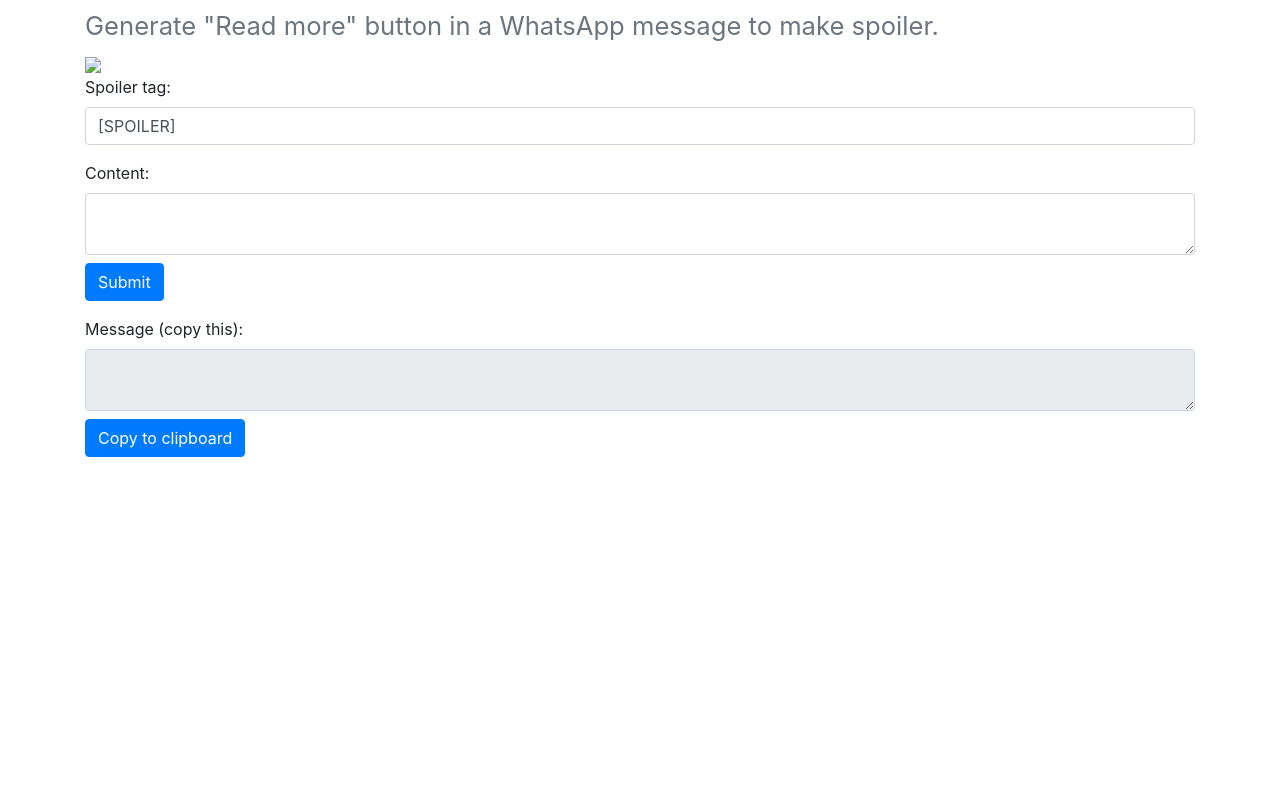
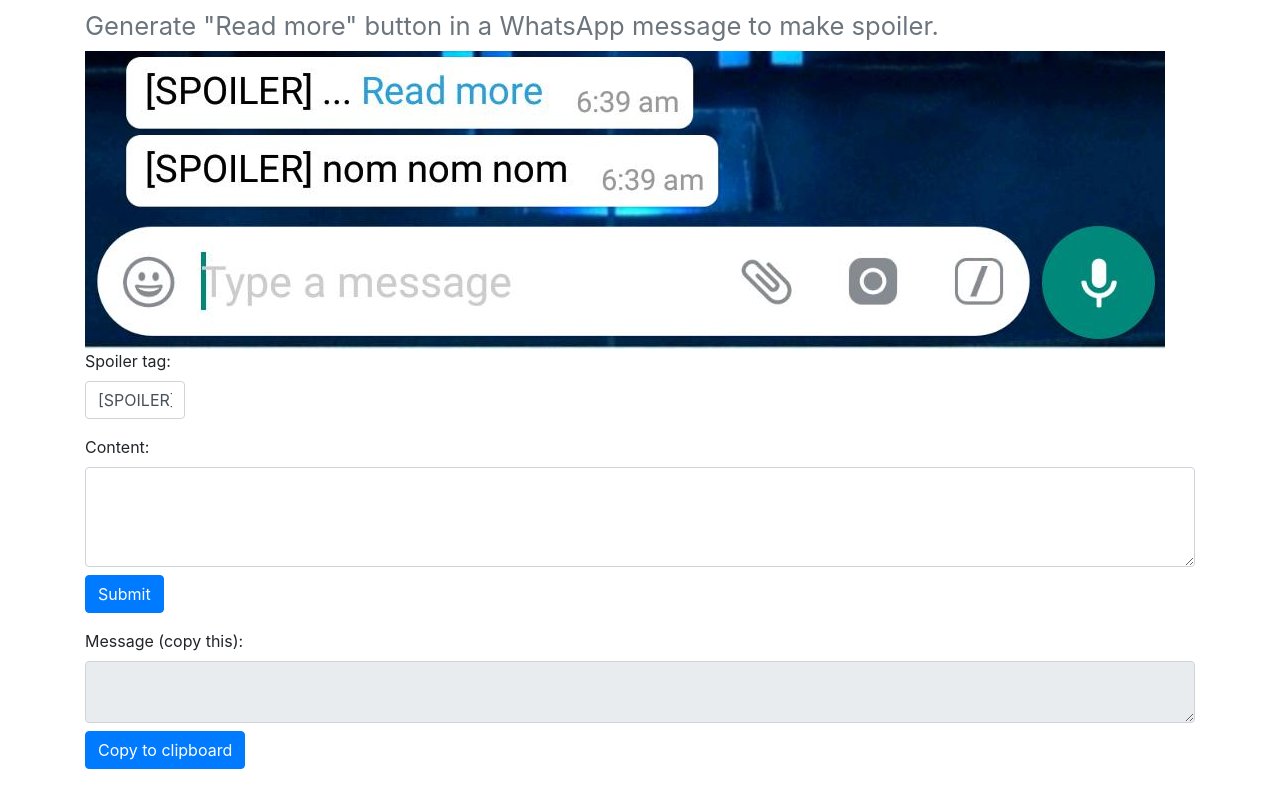
Before and after one commit to mahadi22/spoiler-for-whatsapp, a plain HTML site: page index.html in a window 1280 px wide. Shown: the part 67-852 px from the top of the page. Before the commit the page ends 800 px from the top, so only its background shows below. Drawn offline with nearby package versions, Linux system fonts and the light colour scheme.

Commit message:
Update index.html

```diff
--- a/index.html
+++ b/index.html
@@ -33,15 +33,15 @@
   <h1 class="mt-3">Spoiler generator for whatsapp</h1>
   <h2><small class="text-muted">Generate &quot;Read more&quot; button in a WhatsApp message to make spoiler.</small></h2>
 
-  <img src="example.png">
+  <img src="example.jpg">
   <div class="form-group">
     <label for="tag">Spoiler tag: </label>
-    <input type="text" class="form-control" id="tag" value="[SPOILER]">
+    <input type="text" class="form-control" id="tag" value="[SPOILER]" style="width: 100px;">
   </div>
 
   <div class="form-group">
     <label for="content">Content: </label>
-    <textarea id="content" class="form-control mb-2"></textarea>
+    <textarea id="content" class="form-control mb-2" style="height: 100px;"></textarea>
     <button class="btn btn-primary" onclick="createSpoilerMessage()">Submit</button>
   </div>
 
```
